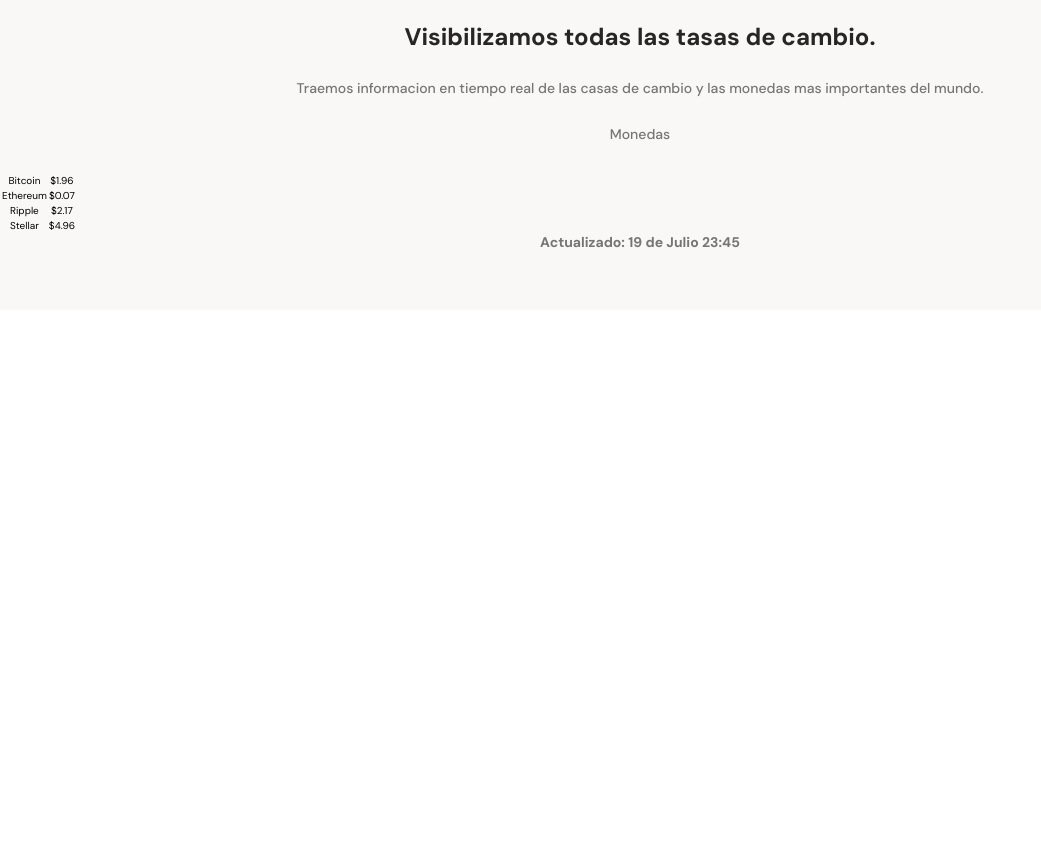
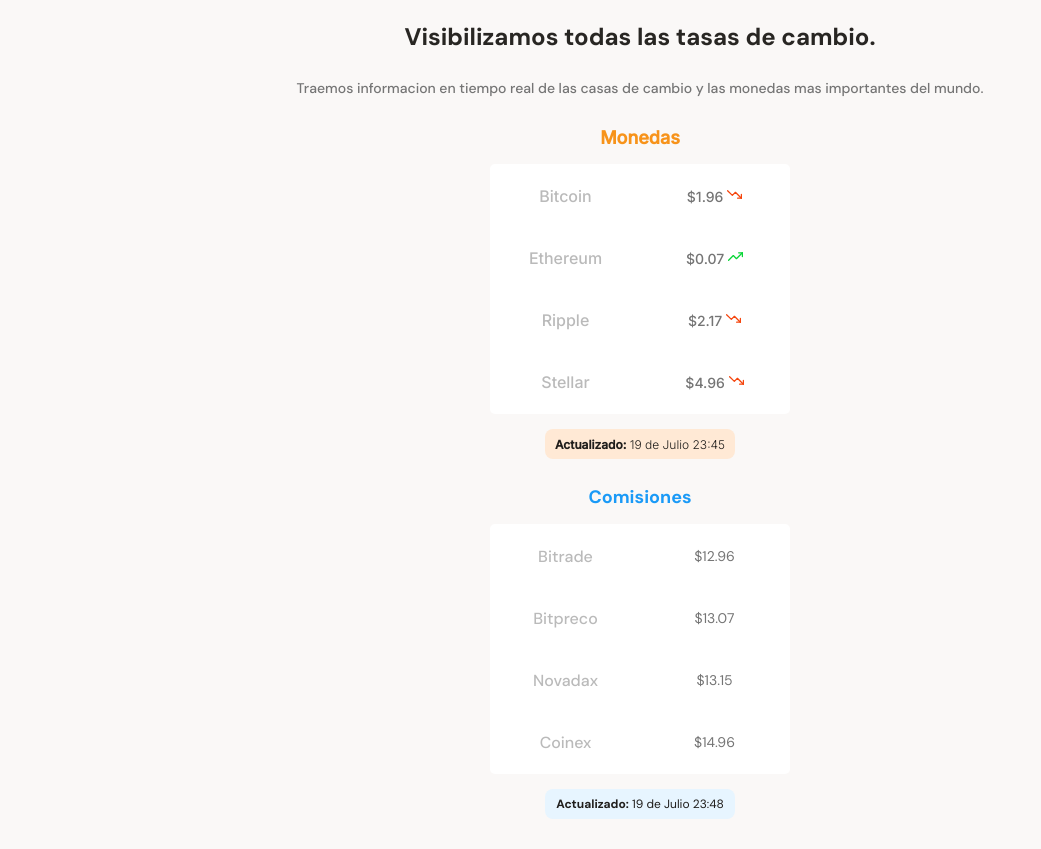
Before and after one commit to mandresblanco/Mobile-first, a plain HTML site: page index.html in a window 1280 px wide. Shown: the part 640-1489 px from the top of the page, without its empty margins (0-1041 px from the left). Before the commit the page ends 950 px from the top, so only its background shows below. Drawn offline with Linux system fonts and the light colour scheme.

Commit message:
Header-main

```diff
--- a/index.html
+++ b/index.html
@@ -44,24 +44,50 @@
               <table>
                 <tr>
                   <td class="table_top-left">Bitcoin</td>
-                  <td class="table_top-right table_right">$1.96 <span></span></td>
+                  <td class="table_top-right table_right">$1.96 <span class="down"></span></td>
                 </tr>
                 <tr>
                   <td>Ethereum</td>
-                  <td class="table_right">$0.07 <span></span></td>
+                  <td class="table_right">$0.07 <span class="up"></span></td>
                 </tr>
                 <tr>
                   <td>Ripple</td>
-                  <td class="table_right">$2.17 <span></span></td>
+                  <td class="table_right">$2.17 <span class="down"></span></td>
                 </tr>
                 <tr>
                   <td class="table_bottom-left">Stellar</td>
-                  <td class="table_bottom-right table_right">$4.96 <span></span></td>
+                  <td class="table_bottom-right table_right">$4.96 <span class="down"></span></td>
                 </tr>
               </table>
             </div>
             <div class="currency-table-date">
-              <p><b>Actualizado: 19 de Julio 23:45</b></p>
+              <p><b>Actualizado:</b> 19 de Julio 23:45</p>
+            </div>
+          </div>
+          <div class="main-comision-table">
+            <p class="comision-table-title">Comisiones</p>
+            <div class="comision-table-container">
+              <table>
+                <tr>
+                  <td class="table_top-left">Bitrade</td>
+                  <td class="table_top-right table_right">$12.96 </td>
+                </tr>
+                <tr>
+                  <td>Bitpreco</td>
+                  <td class="table_right">$13.07 </td>
+                </tr>
+                <tr>
+                  <td>Novadax</td>
+                  <td class="table_right">$13.15 </td>
+                </tr>
+                <tr>
+                  <td class="table_bottom-left">Coinex</td>
+                  <td class="table_bottom-right table_right">$14.96 </td>
+                </tr>
+              </table>
+            </div>
+            <div class="comision-table-date">
+              <p><b>Actualizado:</b> 19 de Julio 23:48</p>
             </div>
           </div>
         </section>
--- a/style.css
+++ b/style.css
@@ -135,3 +135,141 @@
   line-height: 1.6rem;
   color: #757575;
 }
+.main-currency-table{
+  width: 70%;
+  min-width: 235px;
+  max-width: 500px;
+  height: 360px;
+  margin: 0 auto;
+  font-family: 'Inter', sans-serif;
+}
+.main-currency-table .currency-table-title{
+  margin-bottom: 15px;
+  font-size: 1.8rem;
+  font-weight: bold;
+  line-height: 2.3rem;
+  color: var(--bitcoin-orange)
+}
+.currency-table-container{
+  width: 90%;
+  min-width: 230px;
+  max-width: 300px;
+  height: 250px;
+  margin: 0 auto;
+}
+.currency-table-container table{
+  width: 100%;
+  height: 100%;
+  background-color: var(--just-white);
+  border-radius: 5px;
+}
+.currency-table-container td{
+  width: 50%;
+  font-size: 1.6rem;
+  font-weight: 500;
+  line-height: 1.9rem;
+  color: var(--grey)
+    /* background-color: var(--just-white); */
+
+}
+/* .currency-table-container .table_top-left_{
+  background-color: var(--just-white);
+
+} */
+.currency-table-container .table_right{
+  font-size: 1.4rem;
+  font-weight: normal;
+  line-height: 1.7rem;
+  color: #757575
+}
+.currency-table-container .down{
+  display: inline-block;
+  width: 15px;
+  height: 15px;
+  background-image: url('./assets/icons/trending-down.svg');
+  background-size: cover;
+  background-position: center;
+  background-repeat: no-repeat;
+}
+.currency-table-container .up{
+  display: inline-block;
+  width: 15px;
+  height: 15px;
+  background-image: url('./assets/icons/trending-up.svg');
+  background-size: cover;
+  background-position: center;
+  background-repeat: no-repeat;
+}
+
+.main-comision-table .comision-table-title{
+  margin-bottom: 15px;
+  font-size: 1.8rem;
+  font-weight: bold;
+  line-height: 2.3rem;
+  color: var(--secundary-blue)
+}
+.comision-table-container{
+  width: 90%;
+  min-width: 230px;
+  max-width: 300px;
+  height: 250px;
+  margin: 0 auto;
+}
+.comision-table-container table{
+  width: 100%;
+  height: 100%;
+  background-color: var(--just-white);
+  border-radius: 5px;
+}
+.comision-table-container td{
+  width: 50%;
+  font-size: 1.6rem;
+  font-weight: 500;
+  line-height: 1.9rem;
+  color: var(--grey)
+    /* background-color: var(--just-white); */
+
+}
+/* .currency-table-container .table_top-left_{
+  background-color: var(--just-white);
+
+} */
+.comision-table-container .table_right{
+  font-size: 1.4rem;
+  font-weight: normal;
+  line-height: 1.7rem;
+  color: #757575
+}
+.currency-table-date{
+  width: 190px;
+  height: 30px;
+  margin: 0 auto;
+  margin-top: 15px;
+  padding: 8px;
+  background-color: var(--soft-orange);
+  border-radius: 8px;
+}
+.currency-table-date p{
+  /* margin: 7px; */
+  font-size: 1.2rem;
+  font-weight: 300;
+  line-height: 1.5rem;
+  color: var(--warm-black);
+}
+
+.comision-table-date{
+  width: 190px;
+  height: 30px;
+  margin: 0 auto;
+  margin-top: 15px;
+  padding: 8px;
+  background-color: var(--soft-blue);
+  border-radius: 8px;
+}
+.comision-table-date p{
+  /* margin: 7px; */
+  font-size: 1.2rem;
+  line-height: 1.5rem;
+  color: var(--warm-black);
+  font-weight: 300;
+}
```
